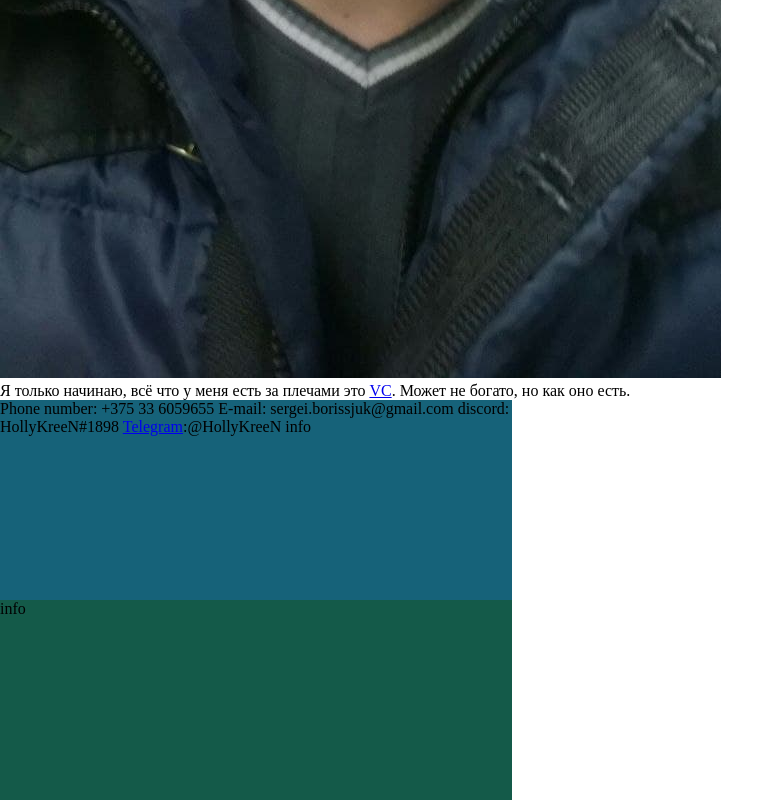
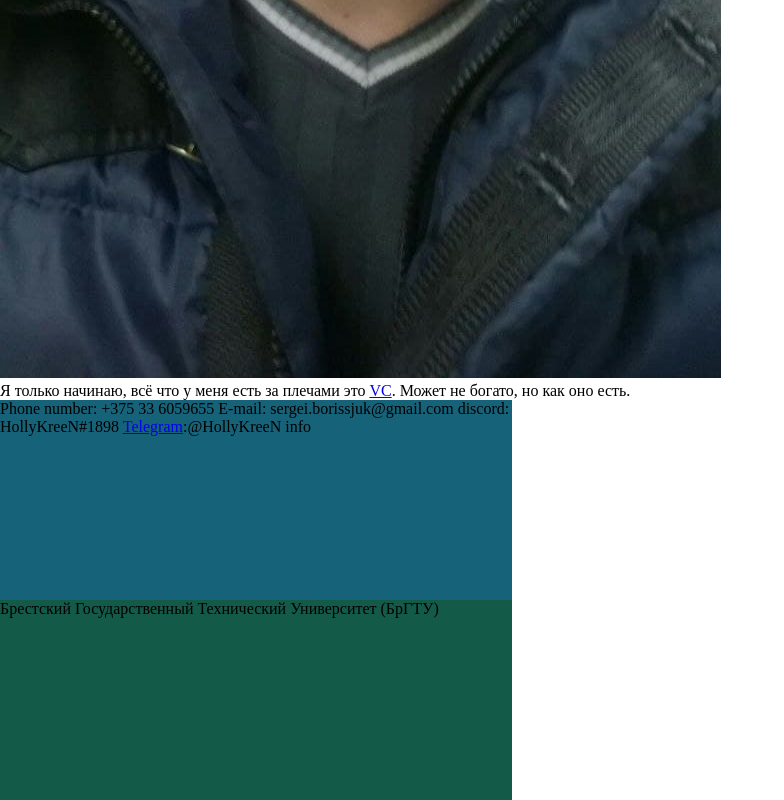
Before and after one commit to HollyKreeN/rsschool-cv, a plain HTML site: page index.html in a window 1280 px wide. Shown: the part 902-1702 px from the top of the page, without its empty margins (0-784 px from the left). Drawn offline with Linux system fonts and the light colour scheme.

```diff
--- a/index.html
+++ b/index.html
@@ -44,7 +44,7 @@
     <div class="Education">
         <p class="Education">
         <p>
-            info
+            Брестский Государственный Технический Университет (БрГТУ)
         </p>
         </p>
 
```
